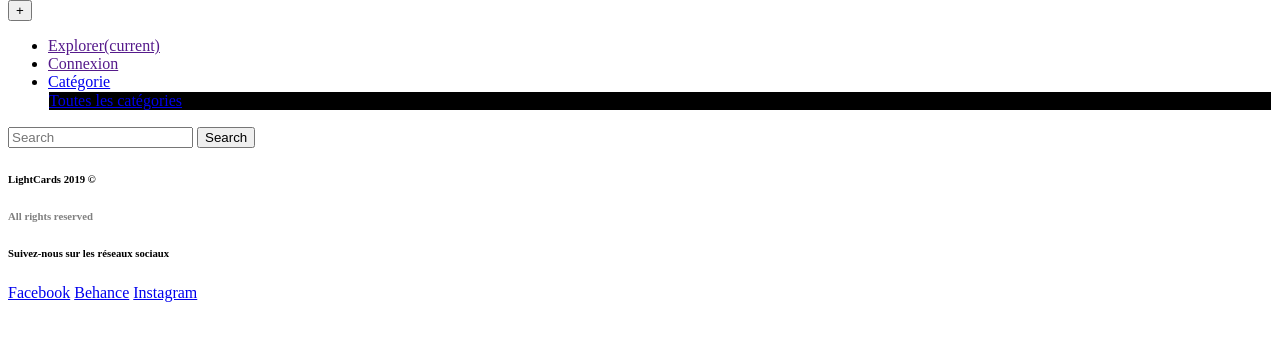
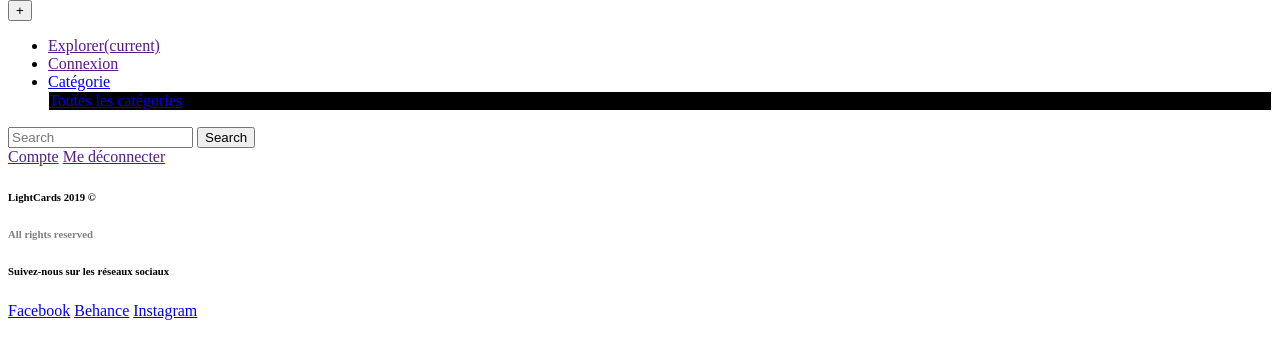
Before and after one commit to Toons-dev/lightCard, a PHP site: template public/views/template.php in a window 1280 px wide. Shown: the part 26-385 px from the top of the page. Run offline with PHP 8.4, Linux system fonts and the light colour scheme; the template is opened without the code that fills it, so the values that code supplies are empty; the visitor is signed in with stand-in values (Sample User, id 1); some libraries are stand-ins or nearby versions.

Commit message:
add Compte & Me déconnecter

```diff
--- a/public/views/template.php
+++ b/public/views/template.php
@@ -18,9 +18,7 @@
                     <a href="<?= BASE_URL; ?>">
                         <img class="titreHome" src="<?= img_url('logoBlancLong.png'); ?>" style="width: 140px;" alt="Logo LightCards">
                     </a>
-                    <?php if(isset($_SESSION['usr_connexion'])): ?>
-                    <a class="connect" href="<?= url('logout') ?>">Me déconnecter</a>
-                    <?php endif; ?>
+                    -------------------
                 </div>
             <div class="menu d-flex justify-content-end">
                 <nav class="navbar navbar-expand-lg">
@@ -54,6 +52,10 @@
                             <input class="form-control mr-sm-2" type="search" placeholder="Search" aria-label="Search">
                             <button class="btn btn-outline-light my-2 my-sm-0" type="submit">Search</button>
                         </form>
+                        <?php if(isset($_SESSION['usr_connexion'])): ?>
+                            <a class="connect" href="<?= url('userhome') ?>">Compte</a>
+                            <a class="connect" href="<?= url('logout') ?>">Me déconnecter</a>
+                        <?php endif; ?>
                     </div>
                 </nav>
             </div>
```
Also changed, not shown: public/assets/css/style.css.
